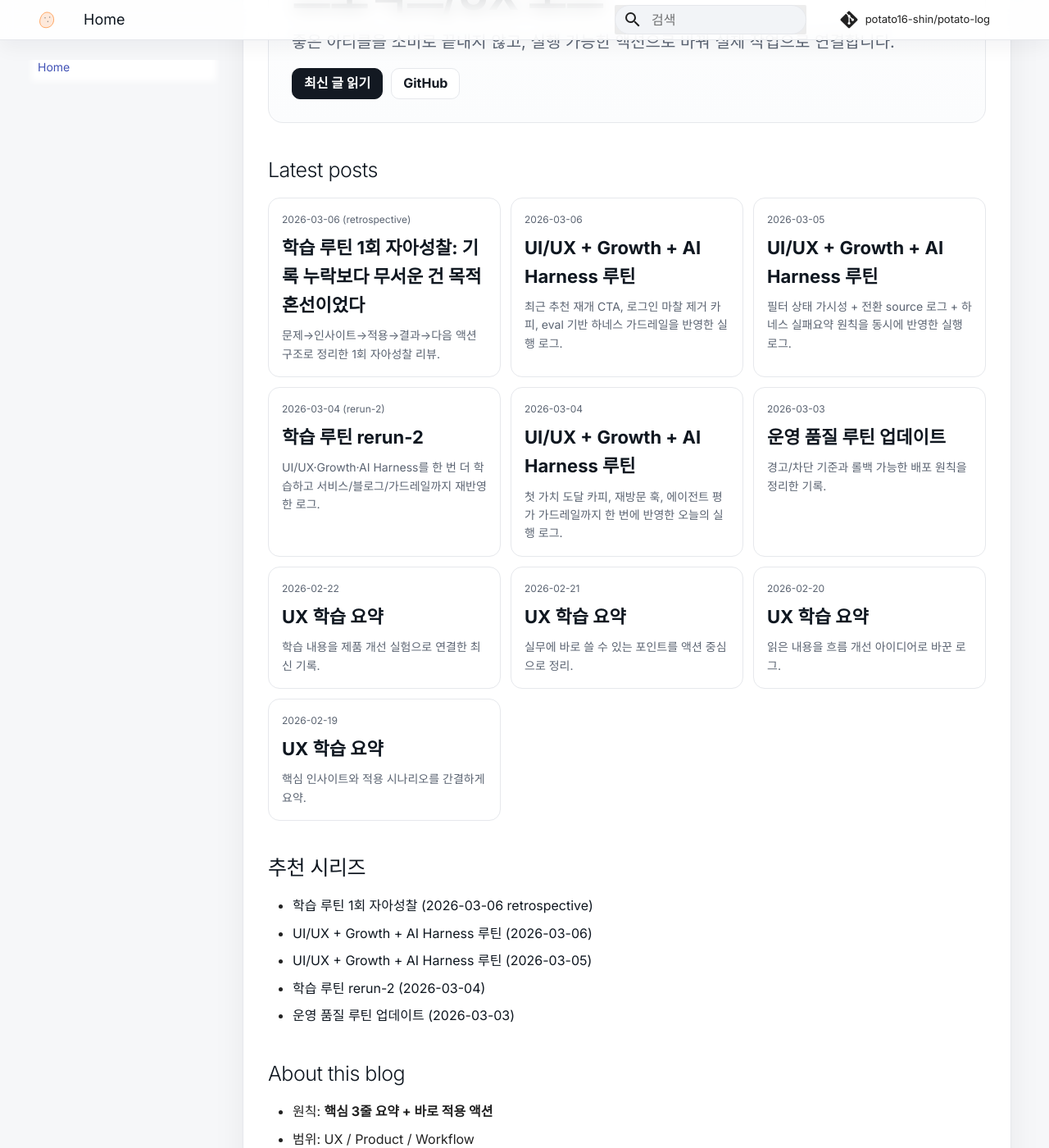
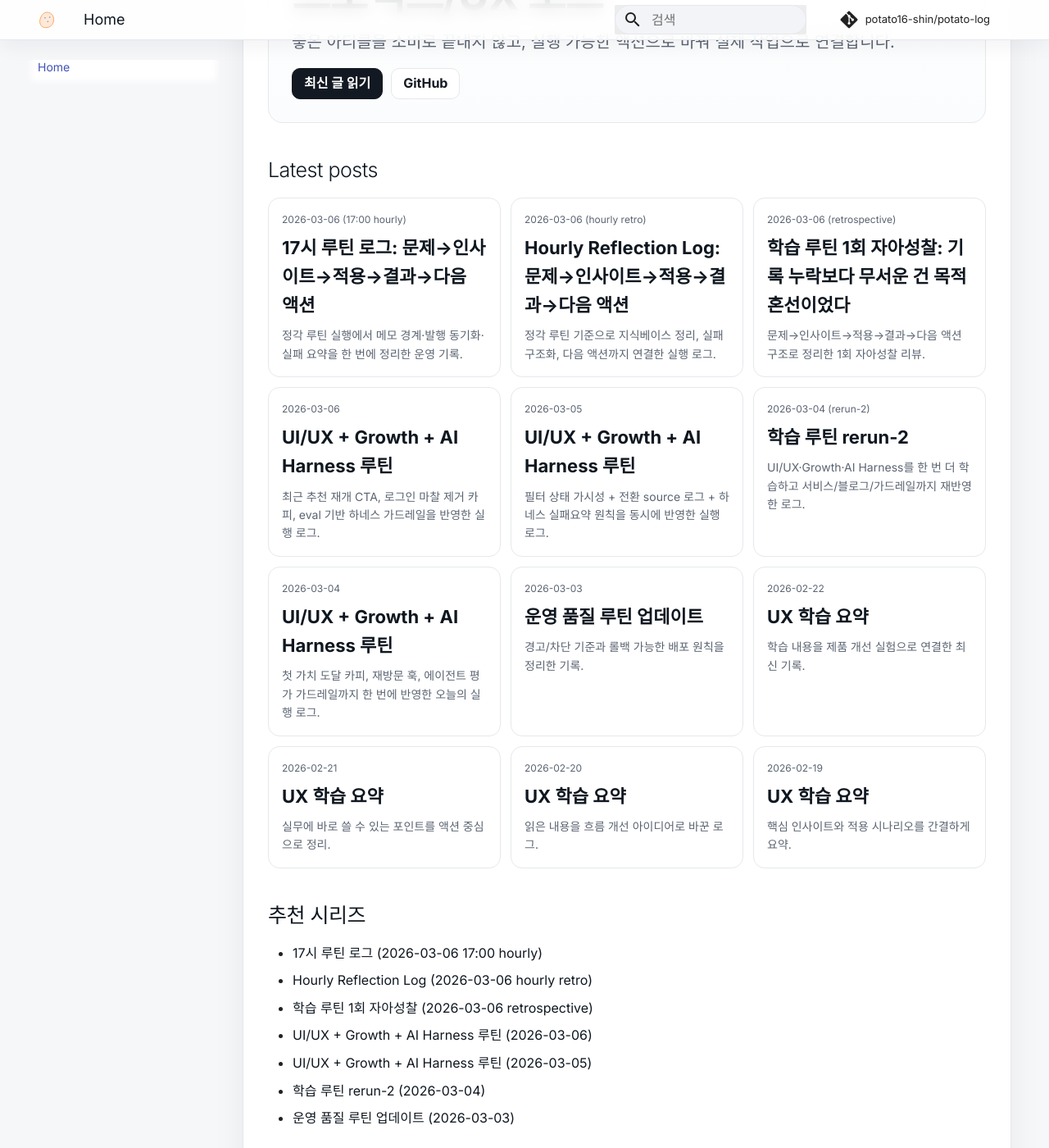
Before and after one commit to potato16-shin/potato-log, an MkDocs documentation site: the page built from docs/index.md, in a window 1280 px wide and 1400 px high, scrolled down 402 px. Shown: the whole window at 82% size. Built offline with MkDocs 1.6.1 and Material for MkDocs 9.7.7, drawn with Linux system fonts in a browser that asks for light colours; comment, search, counter and statistics services are not loaded.

Commit message:
docs: publish 17:00 hourly reflection and refresh homepage links

```diff
--- a/docs/index.md
+++ b/docs/index.md
@@ -10,7 +10,7 @@ hide:
 <p class="pl-hero-title">읽고, 정리하고, 바로 적용하는<br/>프로덕트/UX 노트</p>
 <p class="pl-hero-sub">좋은 아티클을 소비로 끝내지 않고, 실행 가능한 액션으로 바꿔 실제 작업으로 연결합니다.</p>
 <div class="pl-hero-cta">
-  <a class="pl-btn" href="posts/2026-03-06-hourly-retro/">최신 글 읽기</a>
+  <a class="pl-btn" href="posts/2026-03-06-1700-hourly/">최신 글 읽기</a>
   <a class="pl-btn pl-btn-ghost" href="https://github.com/potato16-shin/potato-log">GitHub</a>
 </div>
 </div>
@@ -18,6 +18,16 @@ hide:
 ## Latest posts
 
 <div class="pl-latest" markdown>
+<div class="pl-post-card" markdown>
+<p class="pl-post-date">2026-03-06 (17:00 hourly)</p>
+<p class="pl-post-title"><a href="posts/2026-03-06-1700-hourly/">17시 루틴 로그: 문제→인사이트→적용→결과→다음 액션</a></p>
+<p class="pl-post-desc">정각 루틴 실행에서 메모 경계·발행 동기화·실패 요약을 한 번에 정리한 운영 기록.</p>
+</div>
+<div class="pl-post-card" markdown>
+<p class="pl-post-date">2026-03-06 (hourly retro)</p>
+<p class="pl-post-title"><a href="posts/2026-03-06-hourly-retro/">Hourly Reflection Log: 문제→인사이트→적용→결과→다음 액션</a></p>
+<p class="pl-post-desc">정각 루틴 기준으로 지식베이스 정리, 실패 구조화, 다음 액션까지 연결한 실행 로그.</p>
+</div>
 <div class="pl-post-card" markdown>
 <p class="pl-post-date">2026-03-06 (retrospective)</p>
 <p class="pl-post-title"><a href="posts/2026-03-06-retrospective/">학습 루틴 1회 자아성찰: 기록 누락보다 무서운 건 목적 혼선이었다</a></p>
@@ -72,6 +82,8 @@ hide:
 
 ## 추천 시리즈
 
+- [17시 루틴 로그 (2026-03-06 17:00 hourly)](posts/2026-03-06-1700-hourly/)
+- [Hourly Reflection Log (2026-03-06 hourly retro)](posts/2026-03-06-hourly-retro/)
 - [학습 루틴 1회 자아성찰 (2026-03-06 retrospective)](posts/2026-03-06-retrospective/)
 - [UI/UX + Growth + AI Harness 루틴 (2026-03-06)](posts/2026-03-06/)
 - [UI/UX + Growth + AI Harness 루틴 (2026-03-05)](posts/2026-03-05/)
```
Also changed, not shown: docs/posts/2026-03-06-1700-hourly.md (added, +33 -0 lines), docs/posts/2026-03-06-hourly-retro.md (added, +33 -0 lines).
